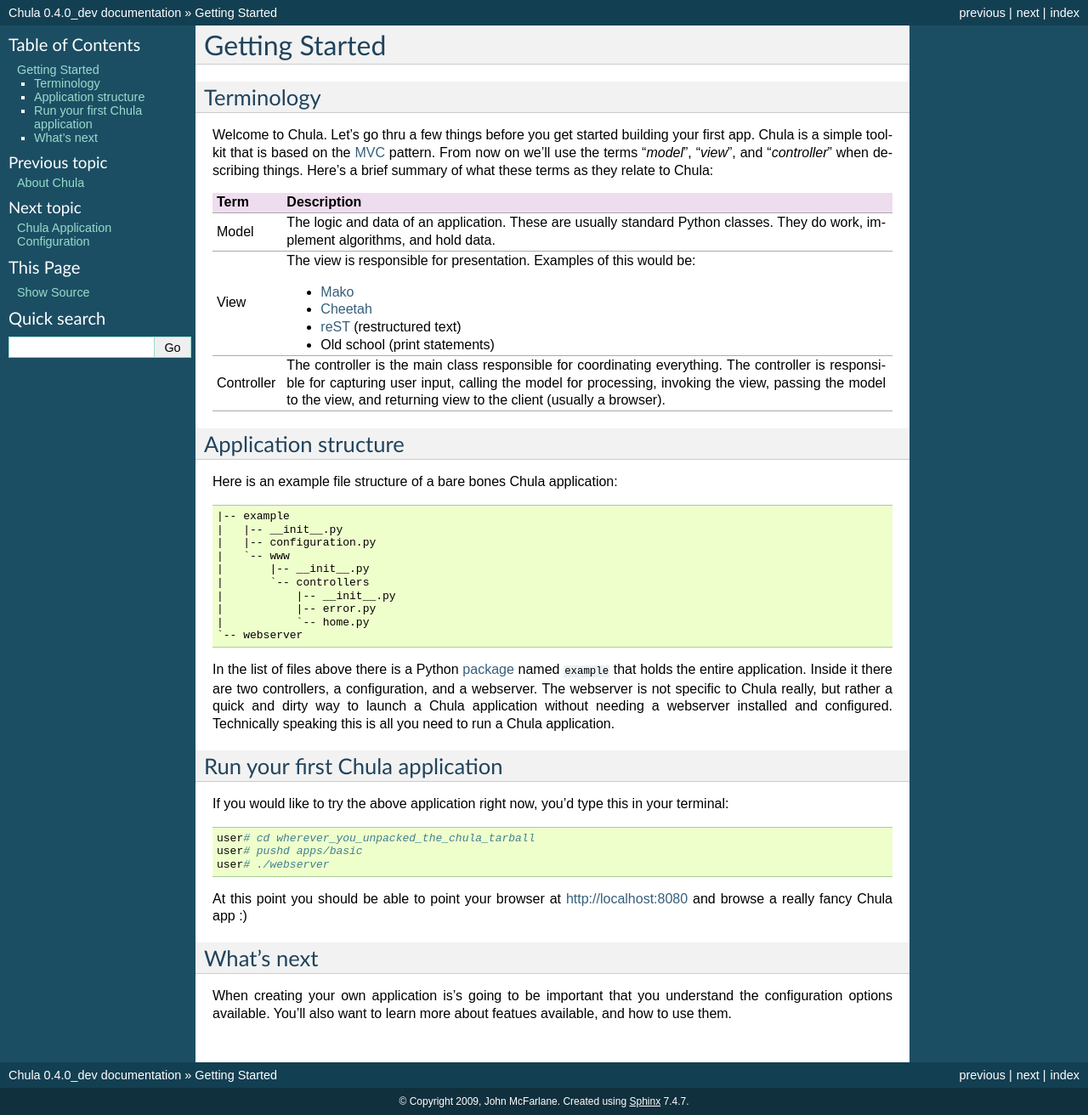
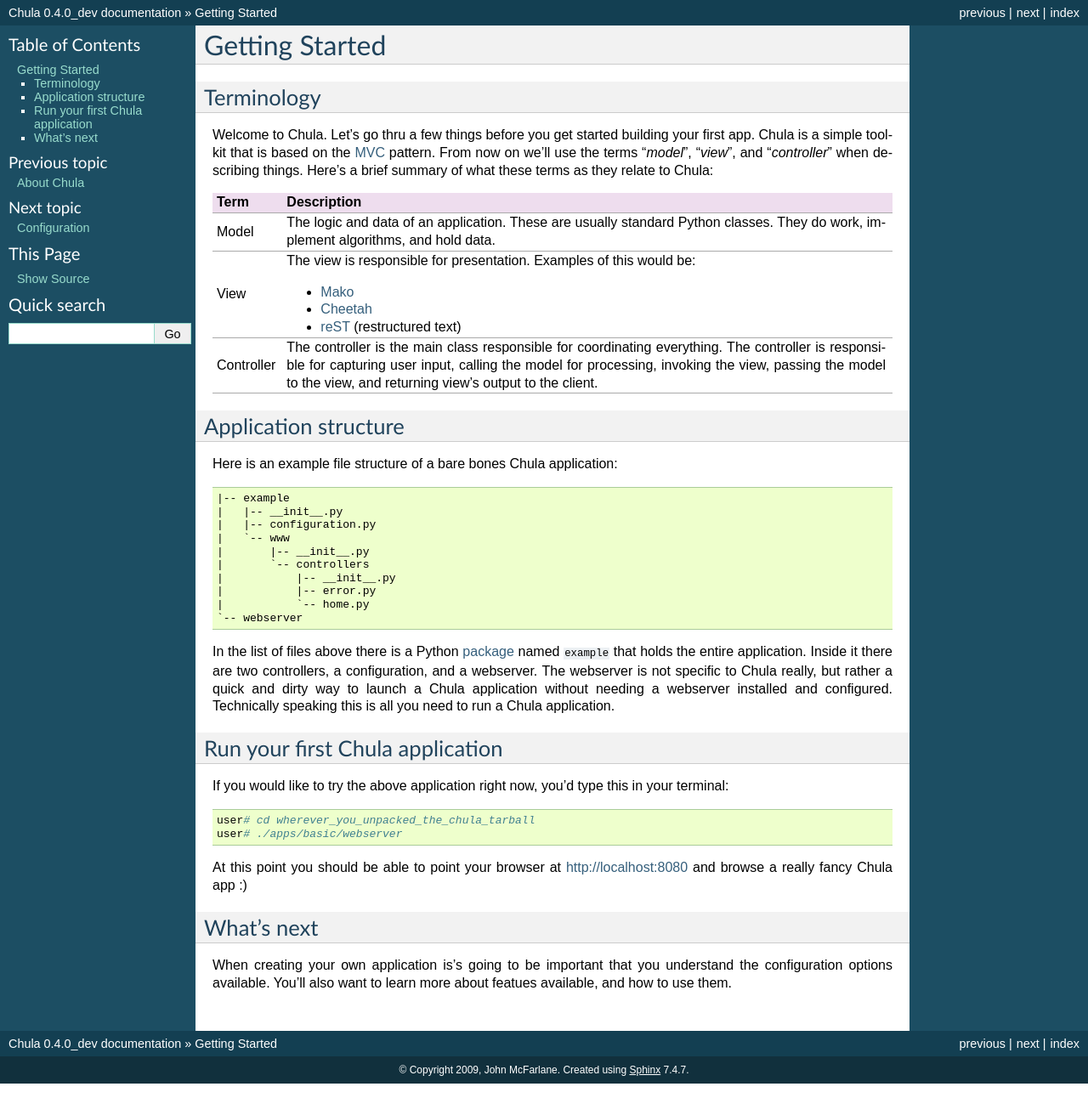
Before and after one commit to jmcfarlane/chula, a Sphinx documentation site: the page built from docs/getting_started.rst, in a window 1280 px wide. Shown: the whole page at 85% size. Built offline with Sphinx 7.4.7, drawn with Linux system fonts in a browser that asks for light colours; after the commit the page ends 1275 px from its top, so only the background shows below that.

Commit message:
Cleanup of a few things

```diff
--- a/docs/getting_started.rst
+++ b/docs/getting_started.rst
@@ -11,26 +11,26 @@
 "*view*", and "*controller*" when describing things.  Here's a brief
 summary of what these terms as they relate to Chula:
 
-========== ====================================================================
+=========== ===================================================================
 Term        Description
-========== ====================================================================
+=========== ===================================================================
 Model       The logic and data of an application.  These are usually
             standard Python classes.  They do work, implement
             algorithms, and hold data.
+
 View        The view is responsible for presentation.  Examples of
             this would be:
 
             * Mako_
             * Cheetah_
             * reST_ (restructured text)
-            * Old school (print statements)
 
 Controller  The controller is the main class responsible for coordinating
             everything.  The controller is responsible for capturing
             user input, calling the model for processing, invoking the
             view, passing the model to the view, and returning
-            view to the client (usually a browser).
-========== ====================================================================
+            view's output to the client.
+=========== ===================================================================
 
 Application structure
 +++++++++++++++++++++
@@ -63,8 +63,7 @@
 this in your terminal::
 
  user# cd wherever_you_unpacked_the_chula_tarball
- user# pushd apps/basic
- user# ./webserver
+ user# ./apps/basic/webserver
 
 At this point you should be able to point your browser at
 http://localhost:8080 and browse a really fancy Chula app :)
```
Also changed, not shown: other parts of docs/getting_started.rst (+5 -1 lines), docs/about.rst (+17 -1 lines), docs/configuration.rst (+44 -36 lines), docs/index.rst (+4 -4 lines), docs/links.rst (deleted, +0 -18 lines), 2 other files.
